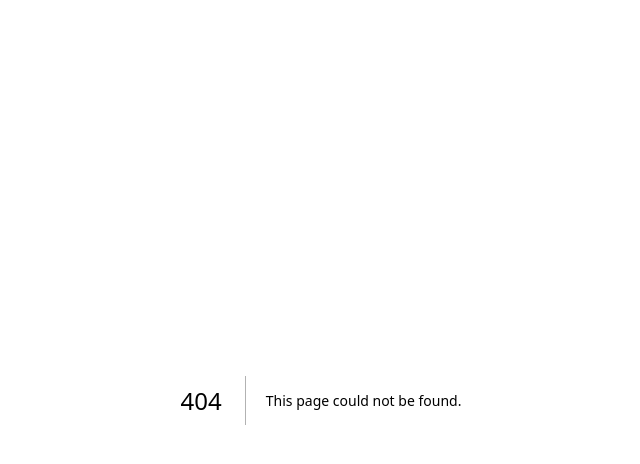
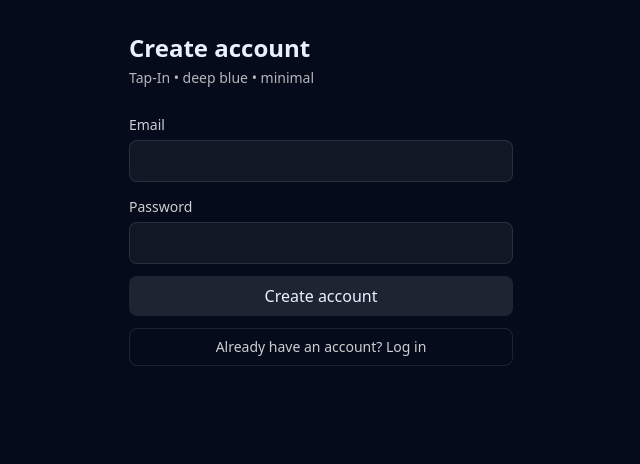
Before and after one commit to robgard85/Tap-in, a Next.js app: page /signup in a window 1280 px wide. Before the commit this address had no page. Shown: the top 464 px of the page, without its empty margins (319-959 px from the left). Built offline with nearby package versions, Linux system fonts and the light colour scheme; no server answers.

Commit message:
Create page.tsx

```diff
--- /dev/null
+++ b/src/app/(auth)/signup/page.tsx
@@ -0,0 +1,98 @@
+'use client'
+
+import { useMemo, useState } from 'react'
+import { useRouter } from 'next/navigation'
+import { createBrowserClient } from '@supabase/ssr'
+
+function supabaseBrowser() {
+  const url = process.env.NEXT_PUBLIC_SUPABASE_URL
+  const key = process.env.NEXT_PUBLIC_SUPABASE_ANON_KEY
+  if (!url || !key) throw new Error('Missing NEXT_PUBLIC_SUPABASE_URL or NEXT_PUBLIC_SUPABASE_ANON_KEY')
+  return createBrowserClient(url, key)
+}
+
+export default function SignupPage() {
+  const router = useRouter()
+  const supabase = useMemo(() => supabaseBrowser(), [])
+  const [email, setEmail] = useState('')
+  const [password, setPassword] = useState('')
+  const [loading, setLoading] = useState(false)
+  const [error, setError] = useState<string | null>(null)
+
+  async function onSignup(e: React.FormEvent) {
+    e.preventDefault()
+    setLoading(true)
+    setError(null)
+
+    const { error } = await supabase.auth.signUp({
+      email,
+      password,
+    })
+
+    setLoading(false)
+
+    if (error) {
+      setError(error.message)
+      return
+    }
+
+    // Email+password: Supabase may require email confirmation depending on project settings.
+    router.push('/onboarding')
+  }
+
+  return (
+    <main className="min-h-screen px-4 py-8">
+      <div className="mx-auto w-full max-w-sm">
+        <h1 className="text-2xl font-semibold">Create account</h1>
+        <p className="mt-1 text-sm text-white/70">Tap-In • deep blue • minimal</p>
+
+        <form onSubmit={onSignup} className="mt-6 space-y-3">
+          <label className="block">
+            <span className="text-sm text-white/80">Email</span>
+            <input
+              className="mt-1 w-full rounded-lg border border-white/10 bg-white/5 px-3 py-2 outline-none focus:border-white/20"
+              type="email"
+              autoComplete="email"
+              value={email}
+              onChange={(e) => setEmail(e.target.value)}
+              required
+            />
+          </label>
+
+          <label className="block">
+            <span className="text-sm text-white/80">Password</span>
+            <input
+              className="mt-1 w-full rounded-lg border border-white/10 bg-white/5 px-3 py-2 outline-none focus:border-white/20"
+              type="password"
+              autoComplete="new-password"
+              value={password}
+              onChange={(e) => setPassword(e.target.value)}
+              required
+            />
+          </label>
+
+          {error ? (
+            <div className="rounded-lg border border-red-400/30 bg-red-500/10 px-3 py-2 text-sm text-red-200">
+              {error}
+            </div>
+          ) : null}
+
+          <button
+            type="submit"
+            disabled={loading}
+            className="w-full rounded-lg bg-white/10 px-4 py-2 font-medium hover:bg-white/15 disabled:opacity-60"
+          >
+            {loading ? 'Creating…' : 'Create account'}
+          </button>
+
+          <a
+            href="/login"
+            className="block w-full rounded-lg border border-white/10 bg-transparent px-4 py-2 text-center text-sm text-white/80 hover:bg-white/5"
+          >
+            Already have an account? Log in
+          </a>
+        </form>
+      </div>
+    </main>
+  )
+}
```
